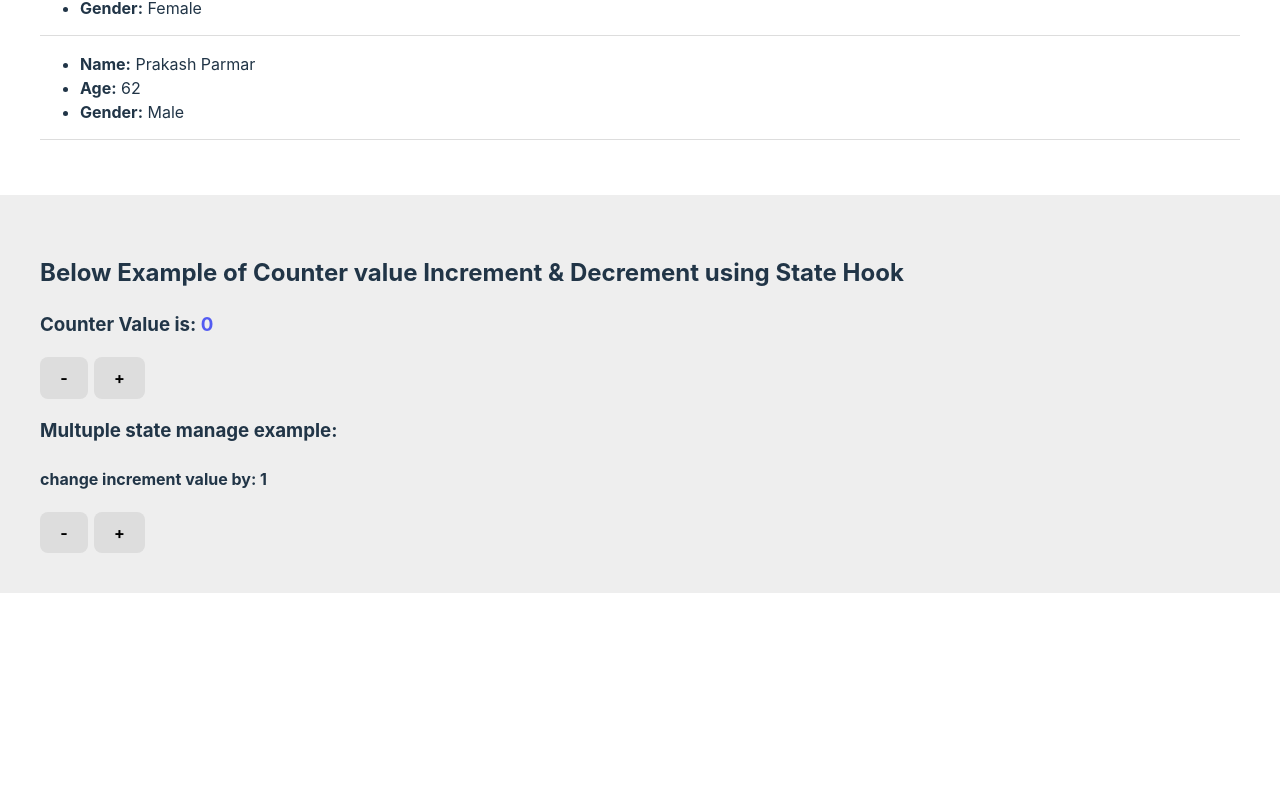
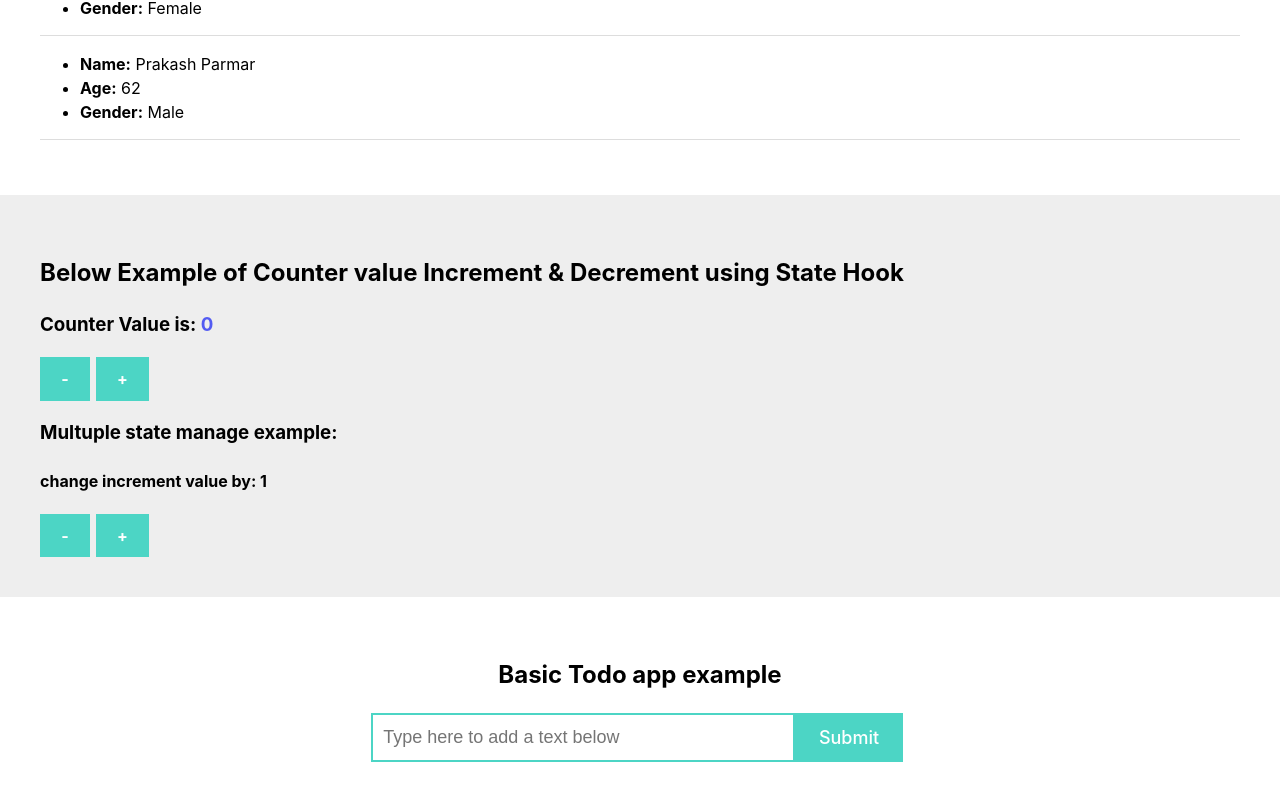
Before and after one commit to kpp6454/react-learning-demo, a React (Vite) app: page / in a window 1280 px wide. Shown: the part 312-1112 px from the top of the page. Before the commit the page ends 905 px from the top, so only its background shows below. Built offline with nearby package versions, Linux system fonts and the light colour scheme.

Commit message:
todo  commit

```diff
--- a/src/App.css
+++ b/src/App.css
@@ -15,3 +15,42 @@ p {
 .errormsg{
   color: rgb(219, 11, 11);
 }
+.todo-app-sec input[type="text"] {
+  display: inline-block;
+  height: 45px;
+  border-radius: 0;
+  border: 2px solid #4cd5c5;
+  font-size: 18px;
+  outline: none;
+  padding: 0 10px;
+  width: 100%;
+  max-width: 400px;
+}
+.todo-app-sec button {
+    font-size: 18px;
+    height: 49px;
+    vertical-align: bottom;
+}
+ul.display-todoitems {
+  display: block;
+  text-align: left;
+  padding: 0;
+  margin: 35px 0;
+  font-size: 18px;
+  list-style: none;
+}
+ul.display-todoitems li {
+  padding: 10px 15px;
+  background: #eee;
+  font-weight: 500;
+  margin-bottom: 8px;
+}
+ul.display-todoitems span.del-todo {
+  display: inline-block;
+  float: right;
+  width: 25px;
+  text-align: center;
+  cursor: pointer;
+  font-size: 22px;
+  color: #d80000;
+}
--- a/src/App.jsx
+++ b/src/App.jsx
@@ -2,6 +2,9 @@ import PersonDetailsArrayOfObject from "./components/PersonDetailsArrayOfObject"
 import PassingPropsToComp from "./components/PassingPropsToComp";
 import "./App.css";
 import { Counter } from "./components/Counter";
+import { Todo } from "./components/TodoApp/Todo";
+import { AiTodo } from "./components/AiTodo";
+
 
 function App() {
   const personDetails = [
@@ -22,6 +25,8 @@ function App() {
     }
   ]
 
+
+
   return (
     <>
       <section className="pad40">
@@ -36,6 +41,13 @@ function App() {
             <Counter></Counter>
         </div>
       </section>
+      <section className='todo-app-sec pad40 text-center'>
+        <div className="container">
+          <h2>Basic Todo app example</h2>
+          <Todo></Todo>
+          {/*<AiTodo></AiTodo>*/}
+        </div>
+      </section>
     </>
   );
 }
--- /dev/null
+++ b/src/components/AiTodo.jsx
@@ -0,0 +1,54 @@
+import React, { useState } from 'react'
+
+export const AiTodo = () => {
+
+  const [todos, setTodos] = useState([]);
+  const [input, setInput] = useState('');
+
+  const addTodo = (e) => {
+    e.preventDefault(); // Prevents the form from refreshing the page
+    const newTodo = { text: input, isMarked: false };
+    setTodos([newTodo, ...todos]); // Adds the new todo at the top
+    setInput(''); // Clears the input field
+  };
+
+  const deleteTodo = (index) => {
+    const newTodos = todos.filter((_, idx) => idx !== index);
+    setTodos(newTodos);
+  };
+
+  const toggleMarkTodo = (index) => {
+    const newTodos = [...todos];
+    newTodos[index].isMarked = !newTodos[index].isMarked; // Toggles the marked status
+    // Separate marked and unmarked todos
+    const markedTodos = newTodos.filter(todo => todo.isMarked);
+    const unmarkedTodos = newTodos.filter(todo => !todo.isMarked);
+    setTodos([...unmarkedTodos, ...markedTodos]); // Unmarked todos first, then marked todos
+  };
+
+
+  return (
+    <div className="App">
+    <h1>ToDo App</h1>
+    <form onSubmit={addTodo}>
+      <input
+        value={input}
+        onChange={(e) => setInput(e.target.value)}
+        placeholder="Add a todo"
+      />
+      <button type="submit">Add Todo</button>
+    </form>
+    <ul>
+      {todos.map((todo, index) => (
+        <li key={index} style={{ textDecoration: todo.isMarked ? 'line-through' : 'none' }}>
+          {todo.text}
+          <button onClick={() => deleteTodo(index)}>Delete</button>
+          <button onClick={() => toggleMarkTodo(index)}>
+            {todo.isMarked ? 'Unmark' : 'Mark'}
+          </button>
+        </li>
+      ))}
+    </ul>
+  </div>
+  )
+}
--- /dev/null
+++ b/src/components/TodoApp/Todo.jsx
@@ -0,0 +1,31 @@
+import React, { useState } from 'react'
+
+export const Todo = () => {
+
+  const [todo, setTodo] = useState("");
+  const [todoItems, settodoItems] = useState([])
+
+  function submitData(e){
+      e.preventDefault();
+      settodoItems([todo, ...todoItems]);
+      setTodo("");
+  }
+
+  function removeTodo(e){
+    e.target.parentElement.remove()
+  }
+
+  return (
+    <>
+      <form onSubmit={submitData}>
+          <input onChange={(e) => setTodo(e.target.value)} placeholder='Type here to add a text below' type="text" value={todo} />
+          <button type='submit'>Submit</button>
+      </form>
+      <ul className="display-todoitems">
+         {todoItems.map((items) => (
+            <li key={{items}}>{items} <span onClick={(e) => removeTodo(e)} className='del-todo'>&times;</span></li>
+         ))}
+      </ul>
+    </>
+  )
+}
--- a/src/index.css
+++ b/src/index.css
@@ -2,11 +2,6 @@
   font-family: Inter, system-ui, Avenir, Helvetica, Arial, sans-serif;
   line-height: 1.5;
   font-weight: 400;
-
-  color-scheme: light dark;
-  color: rgba(255, 255, 255, 0.87);
-  background-color: #242424;
-
   font-synthesis: none;
   text-rendering: optimizeLegibility;
   -webkit-font-smoothing: antialiased;
@@ -36,38 +31,30 @@ h1 {
 }
 
 button {
-  border-radius: 8px;
-  border: 1px solid transparent;
+  border: 2px solid transparent;
   padding: 0.6em 1.2em;
   font-size: 1em;
   font-weight: 500;
   font-family: inherit;
-  background-color: #ddd;
-  background-color: #1a1a1a;
   cursor: pointer;
   margin-right: 6px;
-  transition: border-color 0.25s;
+  transition: all 0.3s ease;
+  display: inline-block;
+  border-radius: 0;
+  border: 2px solid #4cd5c5;
+  background-color: #4cd5c5;
+  color: #fff;
 }
-button:hover {
-  border-color: #646cff;
+button:hover, button:focus {
+  border-color: #49e2d0;
+  background-color: #49e2d0;
+  outline: none;
 }
-button:focus,
-button:focus-visible {
-  outline: 4px auto -webkit-focus-ring-color;
-}
+
 h3 strong{
   color: #535bf2;
 }
 
-@media (prefers-color-scheme: light) {
-  :root {
-    color: #213547;
-    background-color: #ffffff;
-  }
-  a:hover {
-    color: #747bff;
-  }
-  button {
-    background-color: #ddd;
-  }
+.text-center{
+  text-align: center;
 }
```
